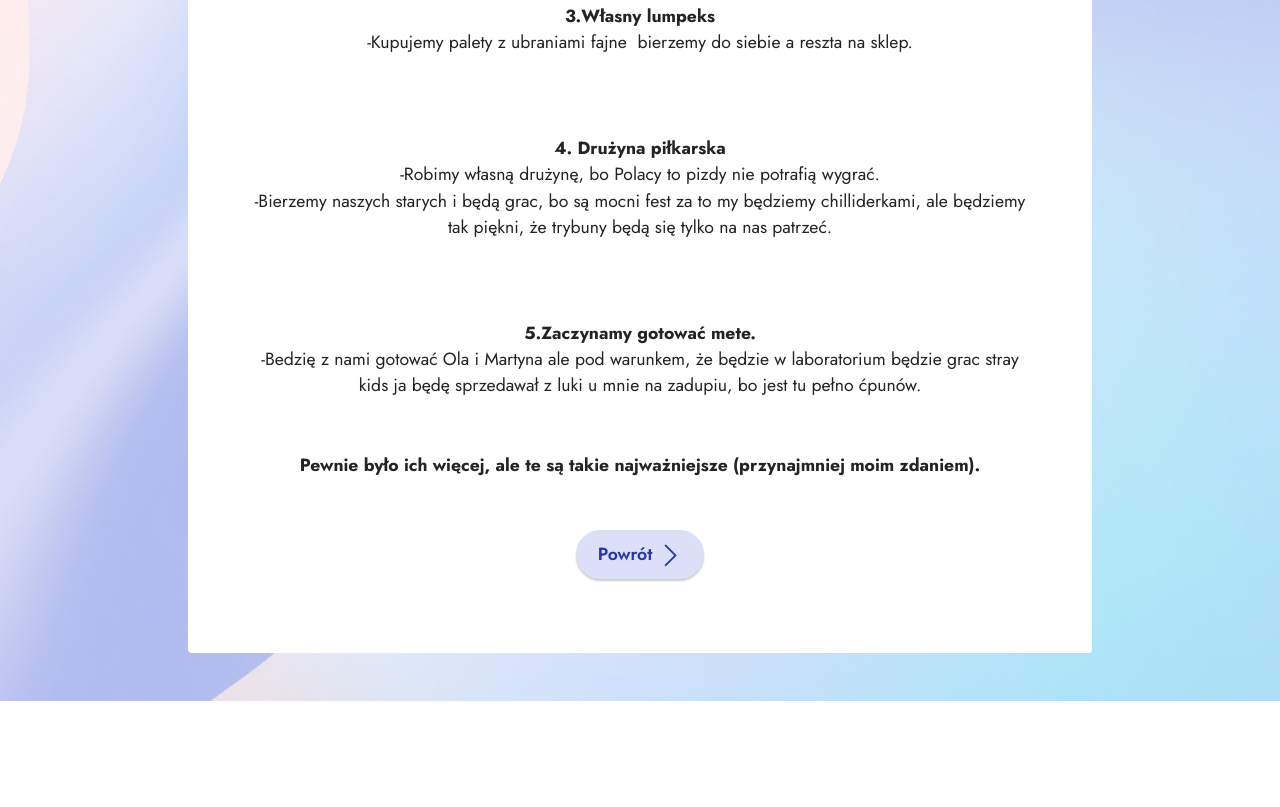
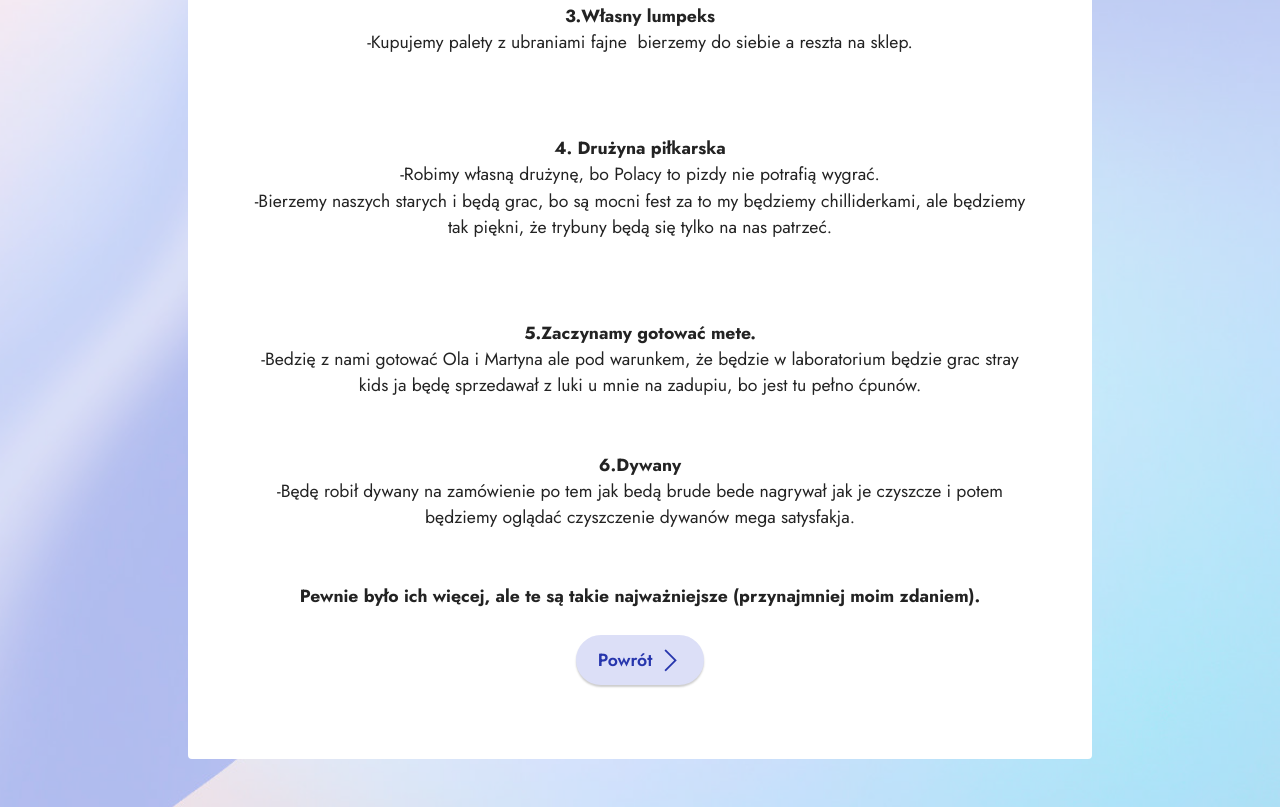
Before and after one commit to Przy-szlosc/przyslosc.github.io, a plain HTML site: page biznes.html in a window 1280 px wide. Shown: the part 546-1353 px from the top of the page. Before the commit the page ends 1247 px from the top, so only its background shows below. Drawn offline with Linux system fonts and the light colour scheme; files whose address does not match are found by name.

Commit message:
Add files via upload

```diff
--- a/biznes.html
+++ b/biznes.html
@@ -66,9 +66,12 @@
 <br>-Na początku zostać jego chopakiem i jak przestanie dawać kaske wciągnąć go w alimenty.<br><br><br><strong>2.Salon fryzjerski</strong><br>-Fajne układnie fryzur np na dzika,helikopter,skrzypce.<br>-Mamy też ludzi do zamiatania więc bez&nbsp; problemu damy rade.<br><br><br><strong>3.Własny lumpeks</strong><br>-Kupujemy palety z ubraniami fajne&nbsp; bierzemy do siebie a reszta na sklep.<br><br><br><br><strong>4. Drużyna piłkarska
 </strong><br>-Robimy własną drużynę, bo Polacy to pizdy nie potrafią wygrać.
 <br>-Bierzemy naszych starych i będą grac, bo są mocni fest za to my będziemy chilliderkami, ale będziemy tak piękni, że trybuny będą się tylko na nas patrzeć.<br><br><strong><br></strong><br><strong>5.Zaczynamy gotować mete.
-</strong><br>-Bedzię z nami gotować Ola i Martyna ale pod warunkem, że będzie w laboratorium będzie grac stray kids ja będę sprzedawał z luki u mnie na zadupiu, bo jest tu pełno ćpunów.
-<br><br><br><strong>Pewnie było ich więcej, ale te są takie najważniejsze (przynajmniej moim zdaniem).</strong><br><br></p>
-                        <div class="mbr-section-btn mt-3"><a class="btn btn-primary display-4" href="index.html"><span class="mobi-mbri mobi-mbri-arrow-next mbr-iconfont mbr-iconfont-btn"></span>Powrót</a></div>
+</strong><br>-Bedzię z nami gotować Ola i Martyna ale pod warunkem, że będzie w laboratorium będzie grac stray kids ja będę sprzedawał z luki u mnie na zadupiu, bo jest tu pełno ćpunów.<br><br><br><strong>6.Dywany</strong><br>-Będę robił dywany na zamówienie po tem jak bedą brude bede nagrywał jak je czyszcze i potem będziemy oglądać czyszczenie dywanów mega satysfakja.
+
+
+<br><br><br><strong>Pewnie było ich więcej, ale te są takie najważniejsze (przynajmniej moim zdaniem).</strong><br></p>
+
+<div class="mbr-section-btn mt-3"><a class="btn btn-primary display-4" href="index.html"><span class="mobi-mbri mobi-mbri-arrow-next mbr-iconfont mbr-iconfont-btn"></span>Powrót</a></div>
                     </div>
                 </div>
             </div>
```
